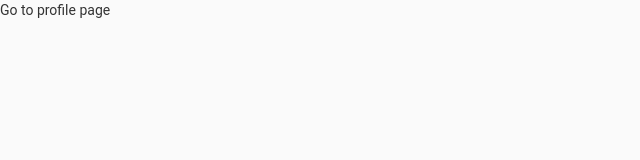
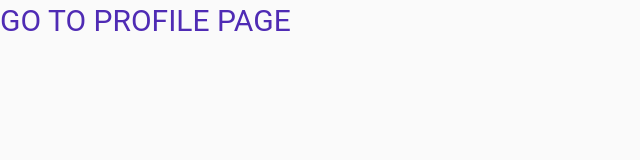
Before and after one commit to hillbyte/deskcloud, a plain HTML site: page index.html in a window 1280 px wide. Shown: the whole page, without its empty margins (0-640 px from the left). Drawn offline with Linux system fonts and the light colour scheme.

Commit message:
first update

```diff
--- a/index.html
+++ b/index.html
@@ -17,13 +17,14 @@
       }
       a {
         text-decoration: none;
-        color: #333;
+        color: rgb(79, 43, 180);
         align-items: center;
+        font-size: 30px;
       }
     </style>
   </head>
   <body>
-    <a href="https://ahb.deskcloud.tech">Go to profile page</a>
+    <a href="https://ahb.deskcloud.tech">GO TO PROFILE PAGE</a>
     <!-- landing page -->
   </body>
 </html>
```
